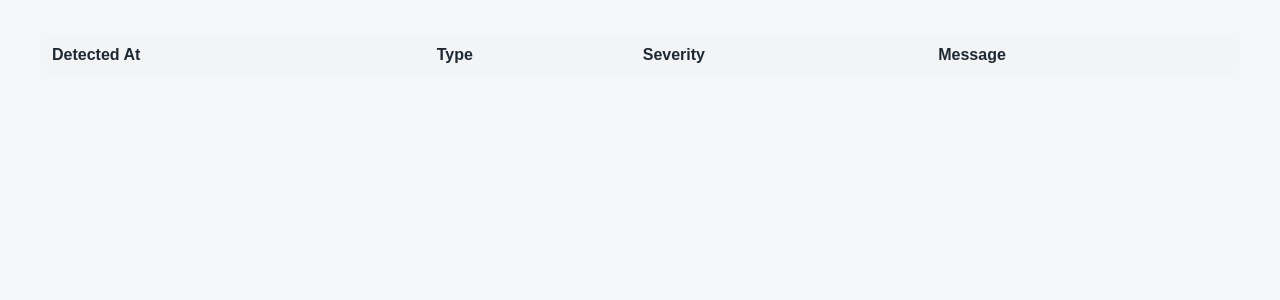
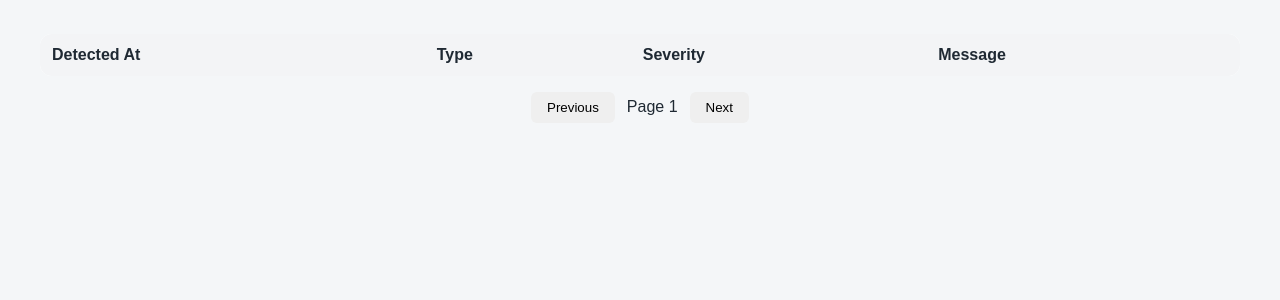
Before and after one commit to karianjahi/fleetiq, a Django app: page /vessels/1/ in a window 1280 px wide. Shown: the part 434-734 px from the top of the page. Run offline with Django 5.2, Linux system fonts and the light colour scheme; data that the repository does not hold is empty; parts of the project's set-up code (start-up, migrations or seed data) failed here and were passed over.

Commit message:
feat: implement paginated vessel alert history

```diff
--- a/operations/static/operations/css/vessel_detail.css
+++ b/operations/static/operations/css/vessel_detail.css
@@ -136,3 +136,23 @@ td {
 .kpi-card.alert-kpi strong {
     font-size: 1.1rem;
 }
+
+.pagination-controls {
+    display: flex;
+    justify-content: center;
+    align-items: center;
+    gap: 12px;
+    margin-top: 16px;
+}
+
+.pagination-controls button {
+    padding: 8px 16px;
+    border: none;
+    border-radius: 6px;
+    cursor: pointer;
+}
+
+.pagination-controls button:disabled {
+    opacity: 0.5;
+    cursor: not-allowed;
+}
--- a/operations/static/operations/js/vessel_detail.js
+++ b/operations/static/operations/js/vessel_detail.js
@@ -1,11 +1,15 @@
-
 const currentPath = window.location.pathname
 const vesselId = currentPath.split("/")[2];
+
+let allAlerts = [];
+let currentAlertPage = 1;
+const alertsPerPage = 10;
 
 loadVesselDetail(vesselId);
 loadVoyageList(vesselId);
 loadVesselAlerts(vesselId);
 loadVesselKPIs(vesselId);
+setUpAlertPagination();
 
 function formatDateTime(date) {
     return new Date(date).toLocaleString(
@@ -94,22 +98,41 @@ async function loadVesselAlerts(vesselId) {
     try {
         const url = `/api/vessels/${vesselId}/alerts/`;
         const data = await fetchData(url);
-        const alertsListEl = document.getElementById("vessel-alert-list");
+
+        allAlerts = data;
+        currentAlertPage = 1;
+
+        renderAlertTable();
+
+    //     const alertsListEl = document.getElementById("vessel-alert-list");
+    //     const alertTableBody = document.getElementById("alert-table-body");
+    //     let html = "";
+
+    //     for (const item of data) {
+    //         html += `
+    //             <tr>
+    //                 <td>${formatDateTime(item.detected_at)}</td>
+    //                 <td>${item.alert_type_display}</td>
+    //                 <td>${item.severity_display}</td>
+    //                 <td>${item.message}</td>
+    //             </tr>
+    // `;
+
+    //     }
+    //     alertTableBody.innerHTML = html;
+    } catch (error) {
+        console.error(error);
+    }
+}
+
+async function renderAlertTable() {
     const alertTableBody = document.getElementById("alert-table-body");
+    const start = (currentAlertPage - 1) * alertsPerPage;
+    const end = start + alertsPerPage;
+    const pageAlerts = allAlerts.slice(start, end);
     let html = "";
 
-        for (const item of data) {
-            // html += `
-            //         <div class="alert-card">
-            //             <div class="alert-header">
-            //                 <h4>${item.alert_type_display}</h4>
-            //                 <span class="severity-badge">
-            //                     ${item.severity_display}
-            //                 </span>
-            //             </div>
-            //         <p>${item.message}</p>
-            //         </div>
-            // `
+    for (const item of pageAlerts) {
         html += `
             <tr>
                 <td>${formatDateTime(item.detected_at)}</td>
@@ -117,15 +140,21 @@ async function loadVesselAlerts(vesselId) {
                 <td>${item.severity_display}</td>
                 <td>${item.message}</td>
             </tr>
-    `;
-
+        `
     }
 
-        // alertsListEl.innerHTML = html;
     alertTableBody.innerHTML = html;
-    } catch (error) {
-        console.error(error);
-    }
+
+    const totalPages = Math.ceil(
+        allAlerts.length / alertsPerPage
+    );
+
+    document.getElementById("alert-page-info").textContent = `Page ${currentAlertPage} of ${totalPages}`;
+
+    document.getElementById("prev-alert-page").disabled = currentAlertPage === 1;
+    document.getElementById("next-alert-page").disabled = currentAlertPage === totalPages;
+
+
 }
 
 async function loadVesselKPIs(vesselId) {
@@ -140,20 +169,22 @@ async function loadVesselKPIs(vesselId) {
     } catch(error) {
         console.error("Failed to load vessel KPIs:", error);
     }
-    // const kpiSummaryEl = document.getElementById("summary_kpis");
-    // html = `
-    //     <div class="alert-card">
-    //         <h2>Total Voyages</h2>
-    //         <p>${data.total_voyages}</p>
-    //     </div><div class="alert-card">
-    //         <h2>Total Alerts</h2>
-    //         <p>${data.total_alerts}</p>
-    //     </div>
-    //         </div><div class="alert-card">
-    //         <h2>Critical Alerts</h2>
-    //         <p>${data.total_alerts}</p>
-    //     </div>
+}
 
-    // `
-    // kpiSummaryEl.innerHTML = html;
+function setUpAlertPagination() {
+    document.getElementById("prev-alert-page").addEventListener("click", () => {
+        if (currentAlertPage > 1) {
+            currentAlertPage--;
+            renderAlertTable();
         }
+    });
+
+    document.getElementById("next-alert-page").addEventListener("click", () => {
+        const totalPages = Math.ceil(allAlerts.length / alertsPerPage);
+
+        if (currentAlertPage < totalPages) {
+            currentAlertPage++;
+            renderAlertTable();
+        }
+    });
+}
--- a/operations/templates/operations/vessel_detail.html
+++ b/operations/templates/operations/vessel_detail.html
@@ -83,6 +83,11 @@
                 <tbody id="alert-table-body"></tbody>
                 <div id="vessel-alert-list"></div>
             </table>
+            <div class="pagination-controls">
+                <button id="prev-alert-page">Previous</button>
+                <span id="alert-page-info">Page 1</span>
+                <button id="next-alert-page">Next</button>
+            </div>
         </section>
     </div>
 
```
Lines whose indentation alone changed are shown as unchanged.
